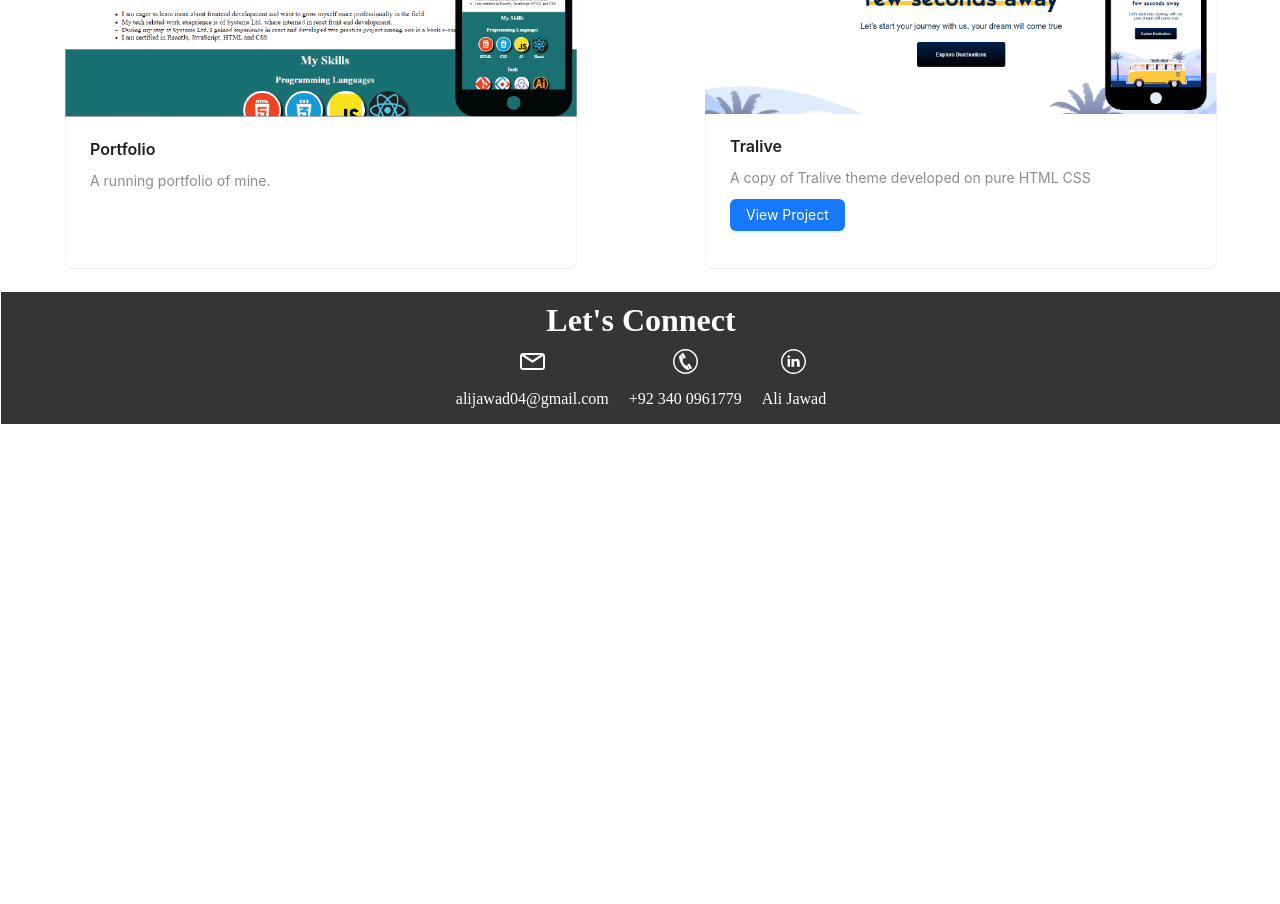
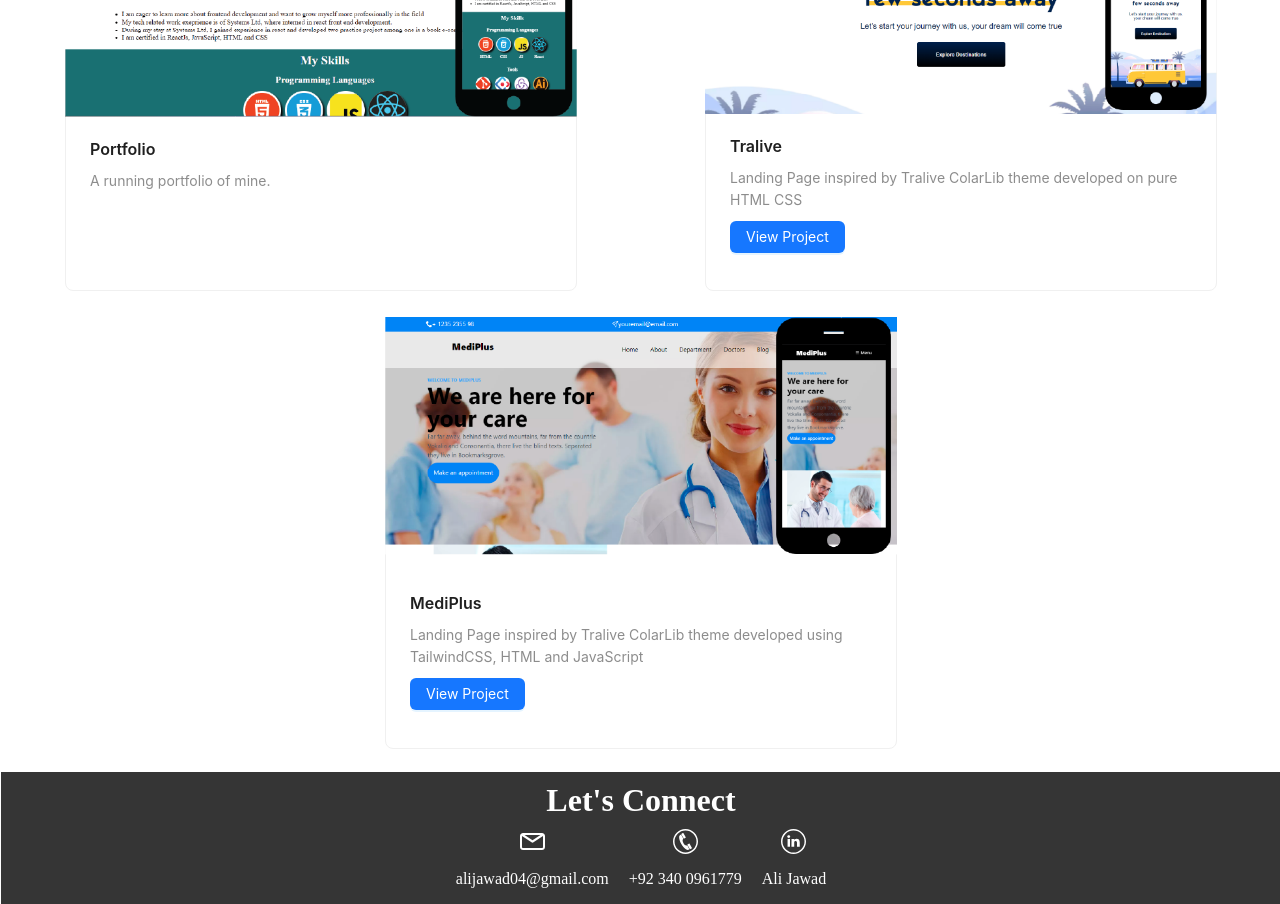
Before and after one commit to Syed-Ali-Jawad/Portfolio, a React (Vite) app: page / in a window 1280 px wide. Shown: the part 1460-2364 px from the top of the page. Before the commit the page ends 1884 px from the top, so only its background shows below. Built offline with nearby package versions, Linux system fonts and the light colour scheme.

Commit message:
adding MediPlus

```diff
--- a/src/Sections/MyProjects.jsx
+++ b/src/Sections/MyProjects.jsx
@@ -3,6 +3,7 @@ import bookStoreProject from "../assets/The Book Store.png";
 import AddProject from "../Components/AddProject";
 import todoProject from "../assets/TodoListProject.png";
 import traliveProject from "../assets/Tralive project.png";
+import mediPlusProject from "../assets/MediPlus.png";
 
 export default function MyProjects() {
   return (
@@ -28,8 +29,14 @@ export default function MyProjects() {
         <AddProject
           image={traliveProject}
           title="Tralive"
-          description="A copy of Tralive theme developed on pure HTML CSS"
+          description="Landing Page inspired by Tralive ColarLib theme developed on pure HTML CSS"
           projectURL="https://syed-ali-jawad.github.io/Tralive-Project/"
+        />
+        <AddProject
+          image={mediPlusProject}
+          title="MediPlus"
+          description="Landing Page inspired by Tralive ColarLib theme developed using TailwindCSS, HTML and JavaScript"
+          projectURL="https://syed-ali-jawad.github.io/MediPlus/"
         />
       </div>
     </div>
```
Also changed, not shown: src/assets/MediPlus.png (added).
